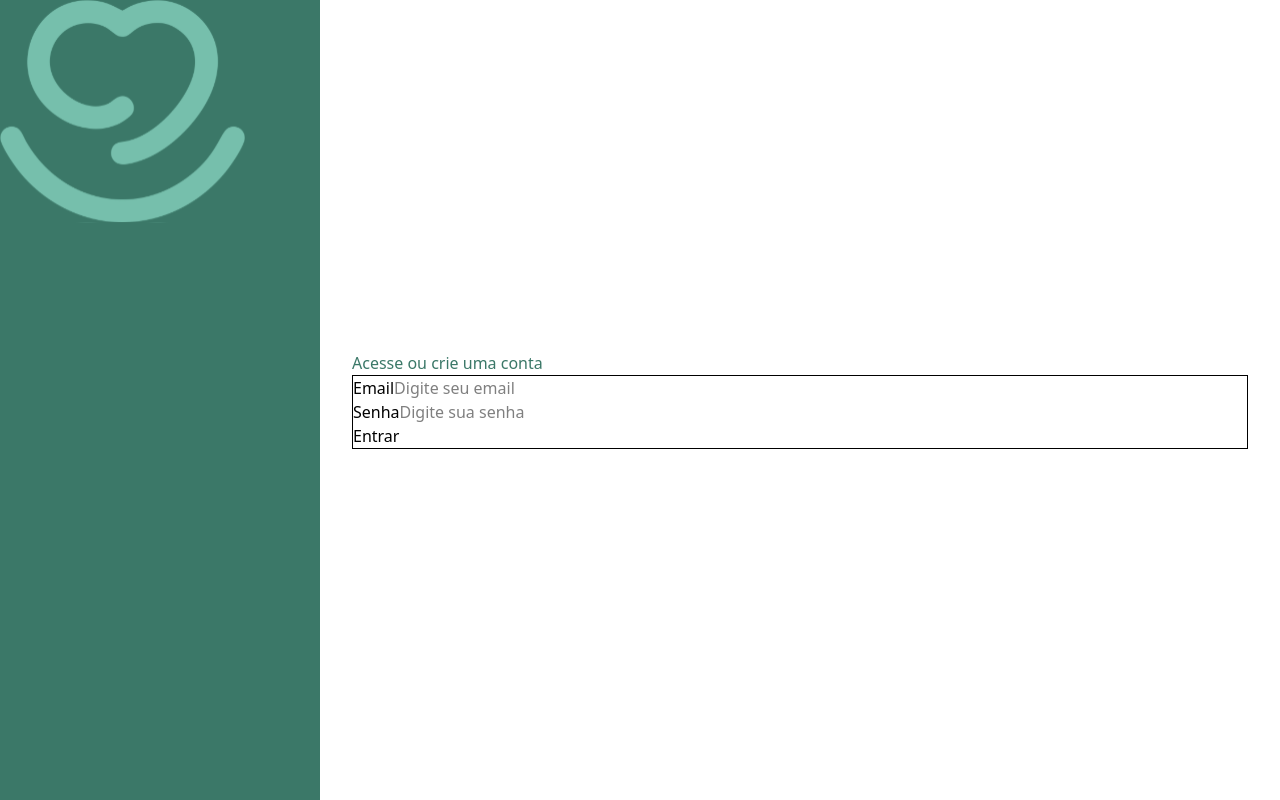
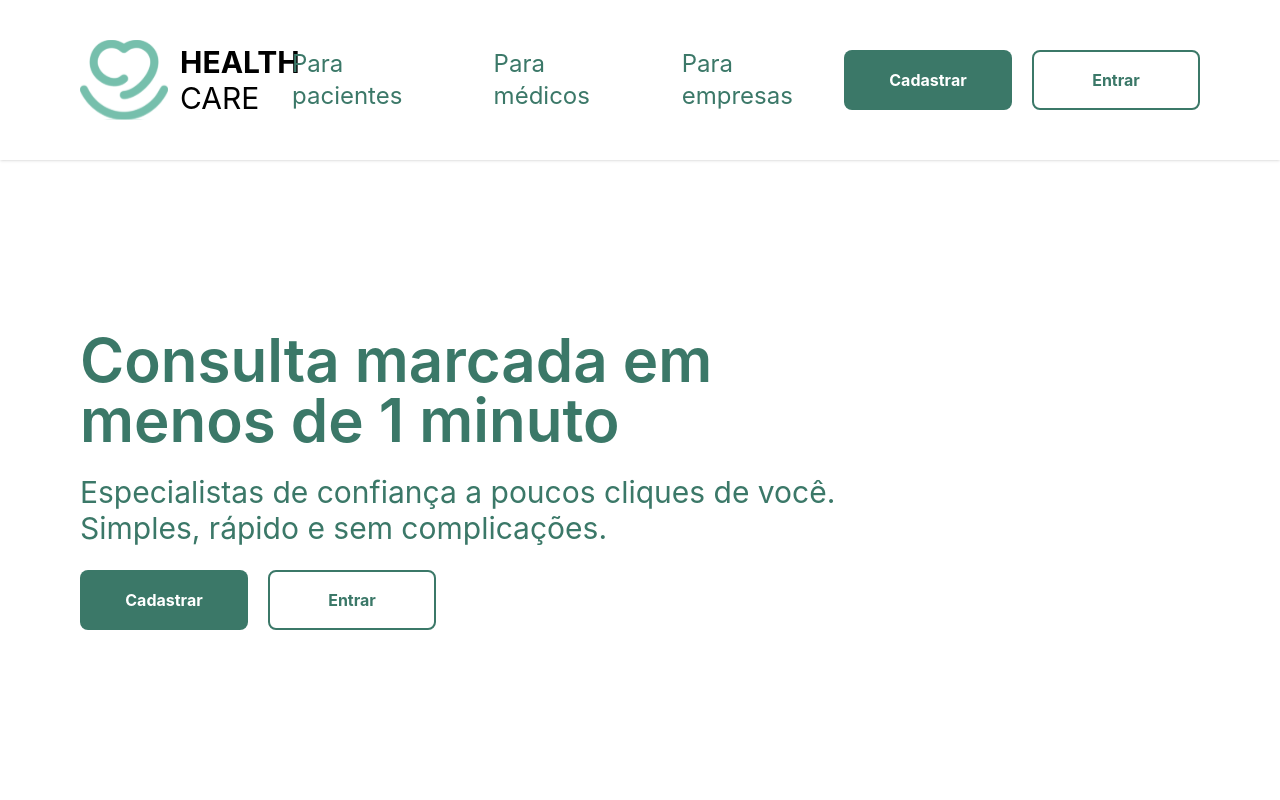
Before and after one commit to Plataforma-Saude/frontend-plataforma-saude, a React (Vite) app in the folder frontend/: page / in a window 1280 px wide. Built offline with nearby package versions, Linux system fonts and the light colour scheme.

Commit message:
feat: criação da Homepage com Navbar+HomeSection e componentização de botões

```diff
--- a/frontend/src/App.jsx
+++ b/frontend/src/App.jsx
@@ -1,9 +1,9 @@
-import LoginScreen from "./pages/LoginScreen";
+import Home from "./pages/Home";
 
 export default function App() {
-    return(
+    return (
 
-        <LoginScreen />
+        <Home />
 
     )
 }
--- /dev/null
+++ b/frontend/src/components/Buttons/Login.jsx
@@ -0,0 +1,5 @@
+export default function Login({ children }) {
+    return (
+        <button className="bg-white border-2 border-primary w-42 p-4 rounded-lg font-bold">{children}</button>
+    )
+}
--- /dev/null
+++ b/frontend/src/components/Buttons/Register.jsx
@@ -0,0 +1,5 @@
+export default function Register({ children }) {
+    return (
+        <button className="bg-primary text-white w-42 p-4 rounded-lg font-inter font-bold">{children}</button>
+    )
+}
--- /dev/null
+++ b/frontend/src/components/HomeSection/HomeSection.jsx
@@ -0,0 +1,31 @@
+import Register from "../Buttons/Register";
+import Login from "../Buttons/Login";
+import Navbar from "../Navbar/Navbar";
+
+export default function HomeSection() {
+    return (
+        <>
+            {/* Este container principal fará com que o Navbar e o conteúdo fiquem em coluna e ocupem toda a tela */}
+            <div className="flex flex-col h-screen">
+                <Navbar />
+
+                {/* Esta div agora irá ocupar todo o espaço restante abaixo do Navbar */}
+                <div className="flex-1 flex flex-row items-center px-20">
+
+                    <div className="flex flex-col text-primary font-inter w-3xl gap-6">
+                        <h1 className="text-6xl font-semibold">Consulta marcada em menos de 1 minuto</h1>
+                        <p className="text-3xl">Especialistas de confiança a poucos cliques
+                            de você. Simples, rápido e sem
+                            complicações.</p>
+                        <div className=" text-primary text-1xl flex gap-5">
+                            <Register>Cadastrar</Register>
+                            <Login>Entrar</Login>
+                        </div>
+                    </div>
+
+                </div>
+
+            </div >
+        </>
+    )
+}
--- /dev/null
+++ b/frontend/src/components/Navbar/Navbar.jsx
@@ -0,0 +1,25 @@
+import Register from "../Buttons/Register";
+import Login from "../Buttons/Login";
+
+
+export default function Navbar() {
+    return (
+        <>
+            <nav className="w-full h-24 p-20 flex justify-between items-center bg-white font-inter shadow-sm">
+                <div className="flex items-center gap-3">
+                    <img className="w-22" src="../src/assets/icons/logo.svg" alt="logo" />
+                    <h1 className="text-3xl"><b>HEALTH</b><br />CARE</h1>
+                </div>
+                <ul className="text-primary text-2xl flex gap-10">
+                    <li><a href="/">Para pacientes</a></li>
+                    <li><a href="/">Para médicos</a></li>
+                    <li><a href="/">Para empresas</a></li>
+                </ul>
+                <div className="text-primary text-1xl flex gap-5">
+                    <Register>Cadastrar</Register>
+                    <Login>Entrar</Login>
+                </div>
+            </nav >
+        </>
+    )
+}
--- a/frontend/src/index.css
+++ b/frontend/src/index.css
@@ -2,4 +2,15 @@
 
 @theme {
     --color-primary: #3B7868
+}@import url('https://fonts.googleapis.com/css2?family=Inter:ital,opsz,wght@0,14..32,100..900;1,14..32,100..900&display=swap');
+@import "tailwindcss";
+
+@theme {
+    --color-primary: #3B7868;
+    --font-inter: "Inter", sans-serif;
+    --bg-pattern: url('/images/background-home.png');
 }
+
+.bg-pattern {
+    background-image: var(--bg-pattern);
+}
--- /dev/null
+++ b/frontend/src/pages/Home.jsx
@@ -0,0 +1,10 @@
+import HomeSection from "../components/HomeSection/HomeSection"
+import Navbar from "../components/Navbar/Navbar"
+
+export default function Home() {
+    return (
+        <>
+            <HomeSection />
+        </>
+    )
+}
```
